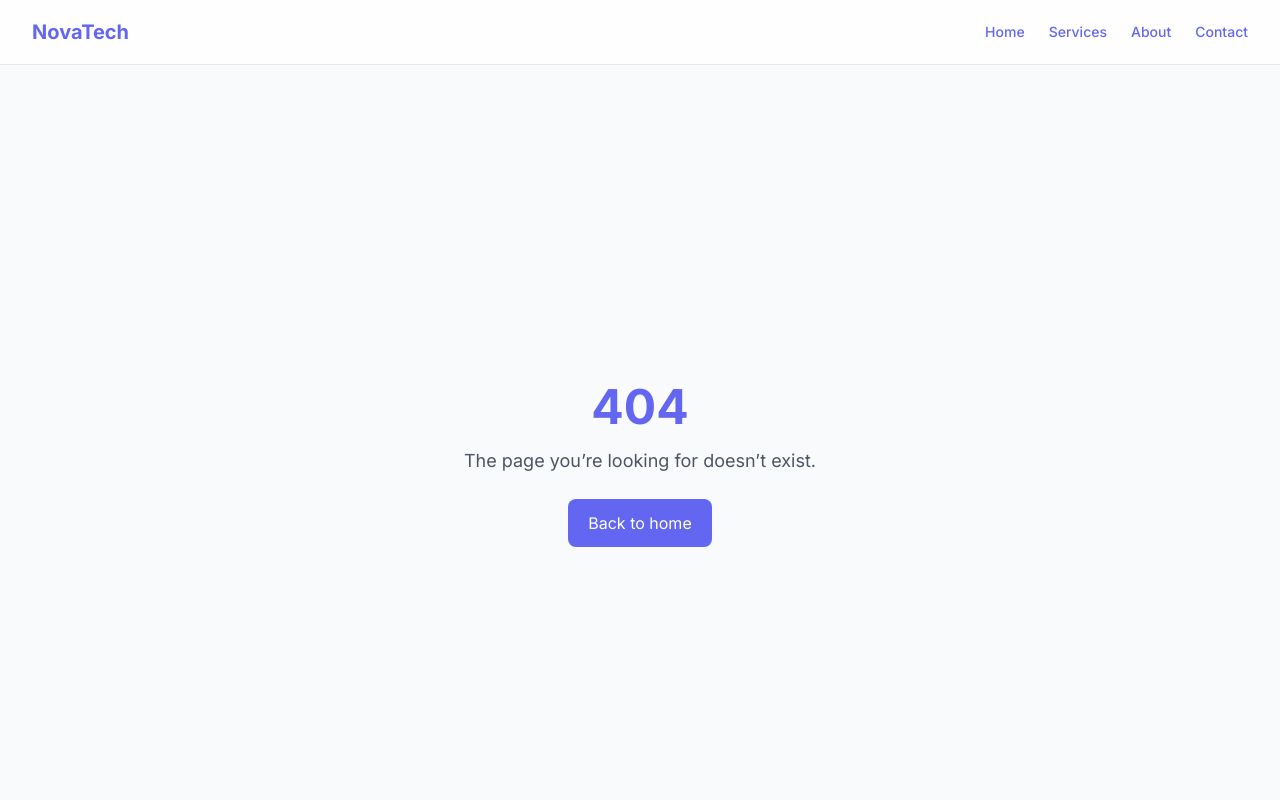
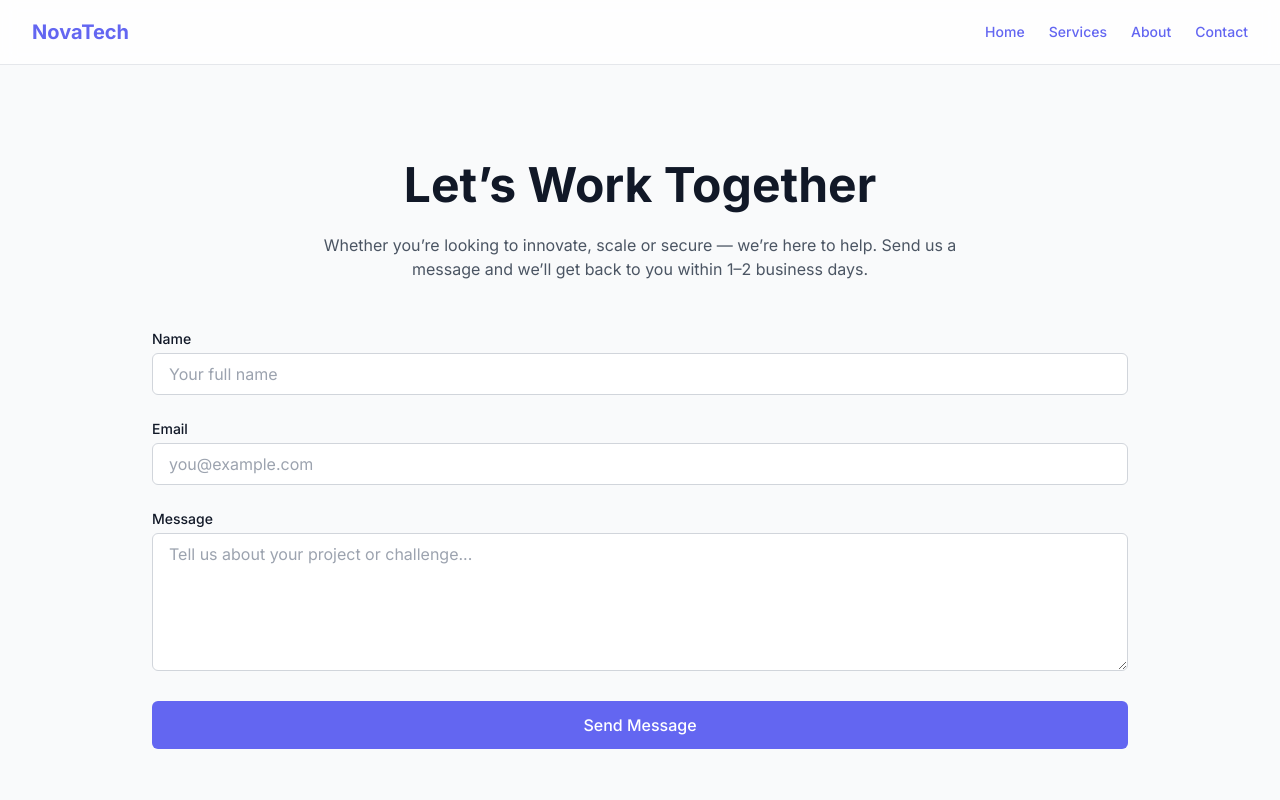
Before and after one commit to quim-romero/novatech-solutions, a React (Vite) app: page /contact in a window 1280 px wide. Before the commit this address had no page. Shown: the top 800 px of the page. Built offline with nearby package versions, Linux system fonts and the light colour scheme.

Commit message:
Contact page with form

```diff
--- a/package.json
+++ b/package.json
@@ -25,6 +25,7 @@
   },
   "dependencies": {
     "@heroicons/react": "^2.2.0",
+    "@hookform/resolvers": "^5.1.1",
     "framer-motion": "^12.23.2",
     "react": "^18.3.1",
     "react-dom": "^18.3.1",
--- a/src/App.jsx
+++ b/src/App.jsx
@@ -10,6 +10,7 @@ import { useEffect } from "react";
 import Home from "./pages/Home";
 import Services from "./pages/Services";
 import About from "./pages/About";
+import Contact from "./pages/Contact";
 
 import Header from "./components/Header";
 import Footer from "./components/Footer";
@@ -29,6 +30,7 @@ function AppRoutes() {
         <Route path="/" element={<Home />} />
         <Route path="/services" element={<Services />} />
         <Route path="/about" element={<About />} />
+        <Route path="/contact" element={<Contact />} />
 
         <Route path="*" element={<NotFound />} />
       </Routes>
--- /dev/null
+++ b/src/pages/Contact.jsx
@@ -0,0 +1,103 @@
+import { Helmet } from "react-helmet-async";
+import { motion } from "framer-motion";
+import { useForm } from "react-hook-form";
+import { yupResolver } from "@hookform/resolvers/yup";
+import * as yup from "yup";
+
+const schema = yup.object().shape({
+  name: yup.string().required("Please enter your name"),
+  email: yup.string().email("Enter a valid email").required("Email is required"),
+  message: yup.string().min(10, "Message should be at least 10 characters").required("Please write a message"),
+});
+
+export default function Contact() {
+  const {
+    register,
+    handleSubmit,
+    formState: { errors, isSubmitSuccessful },
+    reset,
+  } = useForm({
+    resolver: yupResolver(schema),
+  });
+
+  const onSubmit = (data) => {
+    console.log("Submitted:", data);
+    reset();
+  };
+
+  return (
+    <>
+      <Helmet>
+        <title>Contact – NovaTech Solutions</title>
+        <meta name="description" content="Get in touch with NovaTech for your digital transformation." />
+      </Helmet>
+
+      <motion.section
+        className="max-w-5xl mx-auto px-6 py-24"
+        initial={{ opacity: 0, y: 30 }}
+        animate={{ opacity: 1, y: 0 }}
+        exit={{ opacity: 0, y: -20 }}
+        transition={{ duration: 0.4 }}
+      >
+        <h1 className="text-3xl md:text-5xl font-bold text-gray-900 mb-6 text-center">
+          Let’s Work Together
+        </h1>
+        <p className="text-gray-600 text-center max-w-2xl mx-auto mb-12">
+          Whether you’re looking to innovate, scale or secure — we’re here to help. Send us a message and we’ll get back to you within 1–2 business days.
+        </p>
+
+        <form onSubmit={handleSubmit(onSubmit)} className="grid gap-6">
+          <div>
+            <label className="block mb-1 font-medium text-sm">Name</label>
+            <input
+              {...register("name")}
+              className="w-full border border-gray-300 rounded-md px-4 py-2 focus:outline-none focus:ring-2 focus:ring-brand"
+              placeholder="Your full name"
+            />
+            {errors.name && <p className="text-sm text-red-500 mt-1">{errors.name.message}</p>}
+          </div>
+
+          <div>
+            <label className="block mb-1 font-medium text-sm">Email</label>
+            <input
+              {...register("email")}
+              type="email"
+              className="w-full border border-gray-300 rounded-md px-4 py-2 focus:outline-none focus:ring-2 focus:ring-brand"
+              placeholder="you@example.com"
+            />
+            {errors.email && <p className="text-sm text-red-500 mt-1">{errors.email.message}</p>}
+          </div>
+
+          <div>
+            <label className="block mb-1 font-medium text-sm">Message</label>
+            <textarea
+              {...register("message")}
+              rows={5}
+              className="w-full border border-gray-300 rounded-md px-4 py-2 focus:outline-none focus:ring-2 focus:ring-brand"
+              placeholder="Tell us about your project or challenge..."
+            />
+            {errors.message && <p className="text-sm text-red-500 mt-1">{errors.message.message}</p>}
+          </div>
+
+          <button
+            type="submit"
+            className="bg-brand text-white py-3 px-6 rounded-md font-medium hover:bg-brand-dark transition"
+          >
+            Send Message
+          </button>
+
+          {isSubmitSuccessful && (
+            <motion.p
+              className="text-green-600 text-sm font-medium mt-2"
+              initial={{ opacity: 0 }}
+              animate={{ opacity: 1 }}
+              transition={{ duration: 0.4 }}
+            >
+              Message sent successfully!
+            </motion.p>
+          )}
+        </form>
+      </motion.section>
+    </>
+  );
+}
```
Also changed, not shown: 1 other file (tests, documents, lock files or other folders).
